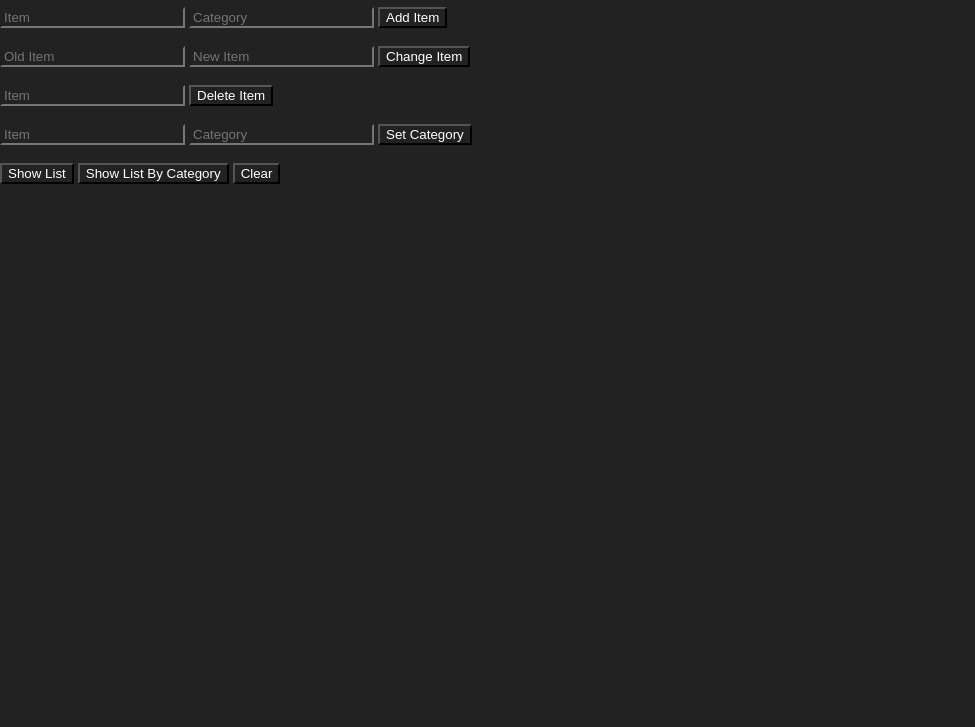
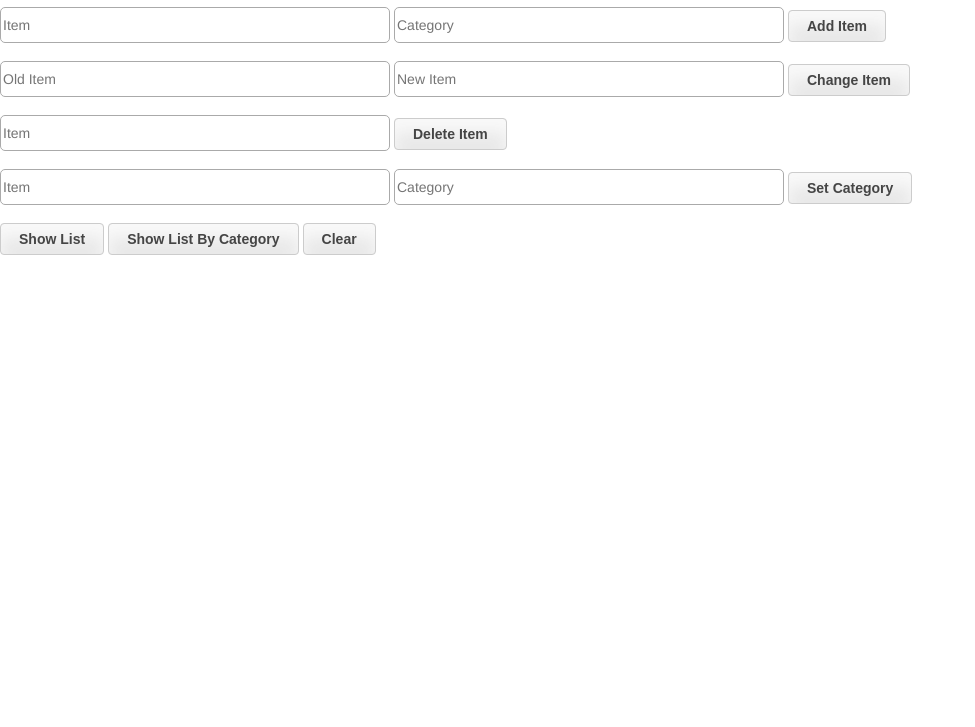
Before and after one commit to ykshinde/todolist, a plain HTML site: page index.html in a window 1280 px wide. Shown: the part 73-800 px from the top of the page, without its empty margins (0-975 px from the left). Drawn offline with Linux system fonts and the light colour scheme.

Commit message:
Updated style for Text, body and Button
#hacktoberfest

```diff
--- a/styles.css
+++ b/styles.css
@@ -4,7 +4,39 @@ html, body {
 	padding: 0;
 }
 
-* {
-	background: #222;
-	color: #fff;
+
+
+.input[type=password], input[type=search], input[type=number], input[type=text], select, textarea {
+    outline: 0;
+    height: 32px;
+    line-height: 30px;
+    border: 1px solid #aaa;
+    font-family: "Helvetica Neue",Helvetica,Arial,sans-serif;
+    font-size: 14px;
+    border-radius: 5px;
+    width: 30%;
+    background-color: #fff;
 }
+
+input[type=text].error, select.error, textarea.error {
+    border-color: #bd2e28;
+}
+
+input[type="button"], input[type="submit"] {
+    text-align: center;
+    border: 1px solid #ccc;
+    border-radius: 4px;
+    font-size: 14px;
+    font-weight: 700;
+    height: 32px;
+    vertical-align: middle;
+    padding: 0 18px;
+    text-shadow: none;
+    cursor: pointer;
+    color: #454545;
+    width: auto;
+    overflow: visible;
+    background: #e9e9e9;
+    box-shadow: inset 0 13px 15px #f9f9f9;
+    white-space: nowrap;
+}
```
